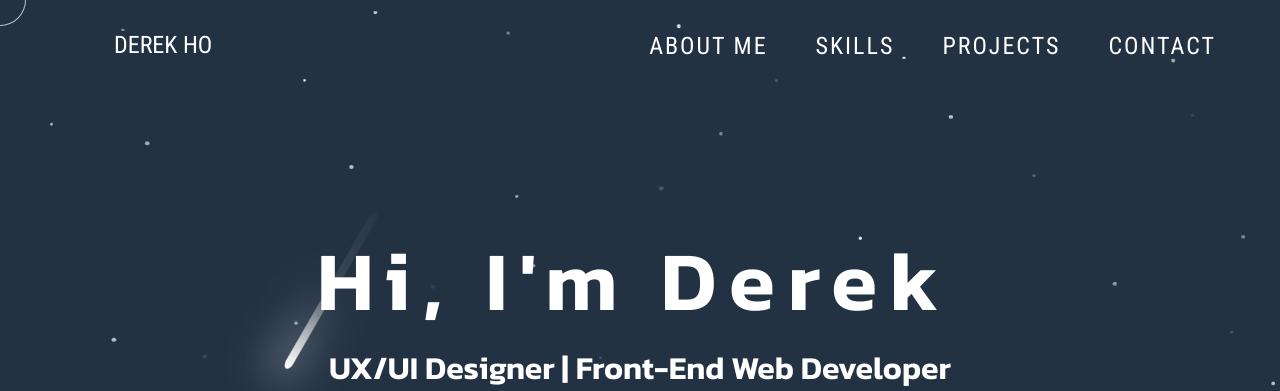
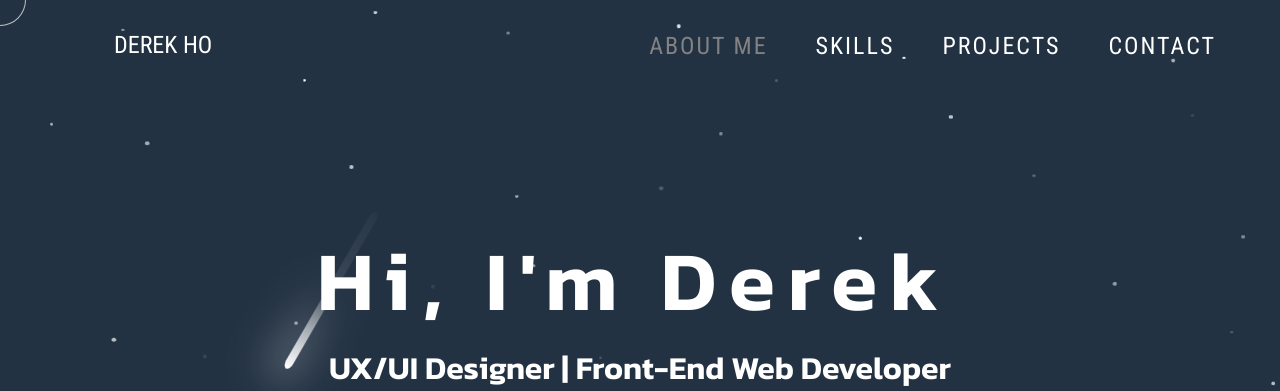
Before and after one commit to derekth26/Portfolio, a PHP site: page / in a window 1280 px wide, with the pointer over the restyled element. Shown: the top 391 px of the page. Run offline with PHP 8.4, Linux system fonts and the light colour scheme.

Commit message:
Oct 24, 2024, 6:37 PM

```diff
--- a/Derek Ho Portfolio/css/styles.css
+++ b/Derek Ho Portfolio/css/styles.css
@@ -206,7 +206,11 @@ nav ul li a:last-child {
   margin-right: 0;
 }
 
+nav ul li a:hover{
+  color: #828283;
+  transition-duration: 0.5s !important;
 
+}
 
 .overlay {
   background-image: url("../img/bg.png");
```
